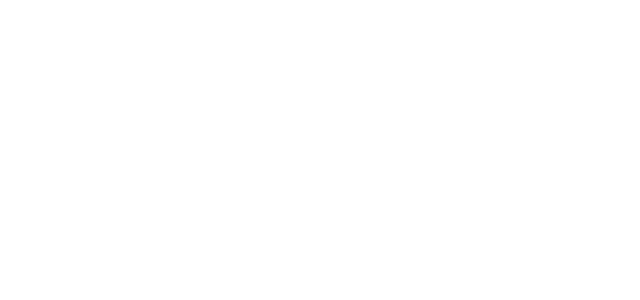
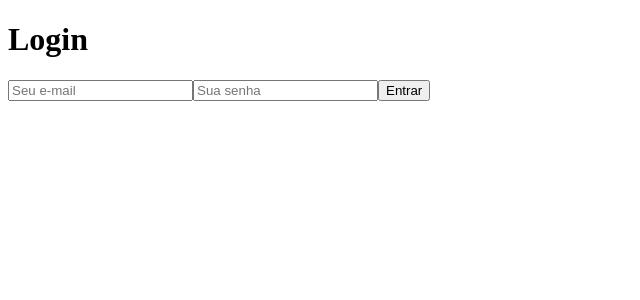
Before and after one commit to Daviniel/test-dev-frontend, a React (Create React App) app: page / in a window 1280 px wide. Shown: the top 300 px of the page, without its empty margins (0-640 px from the left). Built offline with nearby package versions, Linux system fonts and the light colour scheme.

Commit message:
realizada a criação da route, e o front do login

```diff
--- a/package.json
+++ b/package.json
@@ -8,6 +8,7 @@
     "@testing-library/user-event": "^13.5.0",
     "react": "^18.2.0",
     "react-dom": "^18.2.0",
+    "react-router-dom": "^6.21.1",
     "react-scripts": "5.0.1",
     "web-vitals": "^2.1.4"
   },
--- a/src/App.js
+++ b/src/App.js
@@ -1,6 +1,16 @@
+import React from 'react';
+import { BrowserRouter, Routes, Route } from 'react-router-dom';
+
+import Routers from './routes';
+
 
 function App() {
+  return (
+    <BrowserRouter>
+      <Routers />
+    </ BrowserRouter>
 
+  );
 }
 
 export default App;
--- /dev/null
+++ b/src/pages/Login/index.js
@@ -0,0 +1,17 @@
+import React from "react";
+
+export default function Login() {
+
+
+    return (
+        <div className='container'>
+            <h1>Login</h1>
+            <form>
+                <input type="text" placeholder="Seu e-mail"/>
+                <input type="password" placeholder="Sua senha"/>
+                <button type='submit'>Entrar</button>
+            </form>
+        </div>
+
+    );
+}
--- /dev/null
+++ b/src/routes/index.js
@@ -0,0 +1,12 @@
+import React from "react";
+import { Routes, Route } from 'react-router-dom';
+import Login from "../pages/Login";
+
+export default function Routers() {
+    return (
+        <Routes>
+            <Route path="/" element={<Login/>} />
+            <Route path="*" element={<h1>Not Found</h1>} />
+        </Routes>
+    );
+}
```
Also changed, not shown: .eslintrc.json, 1 other file (tests, documents, lock files or other folders).
